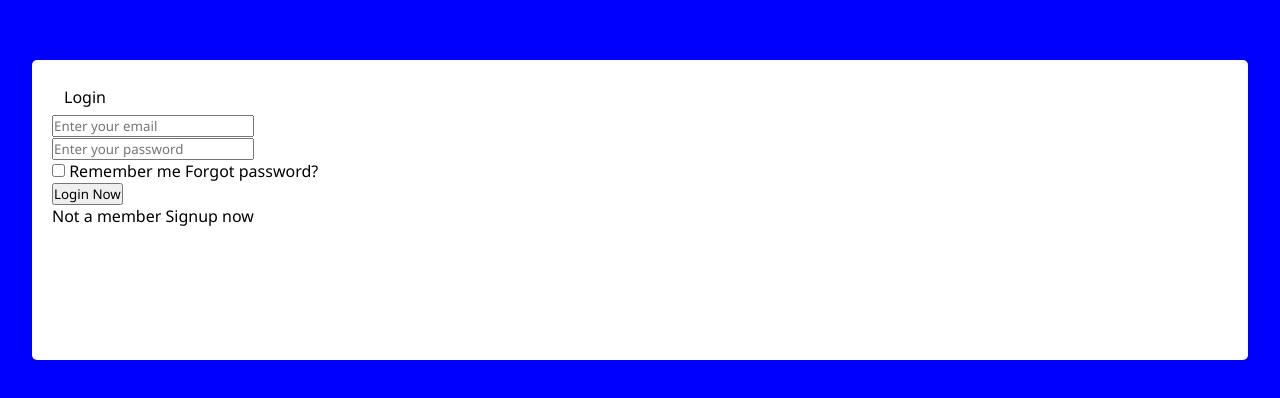
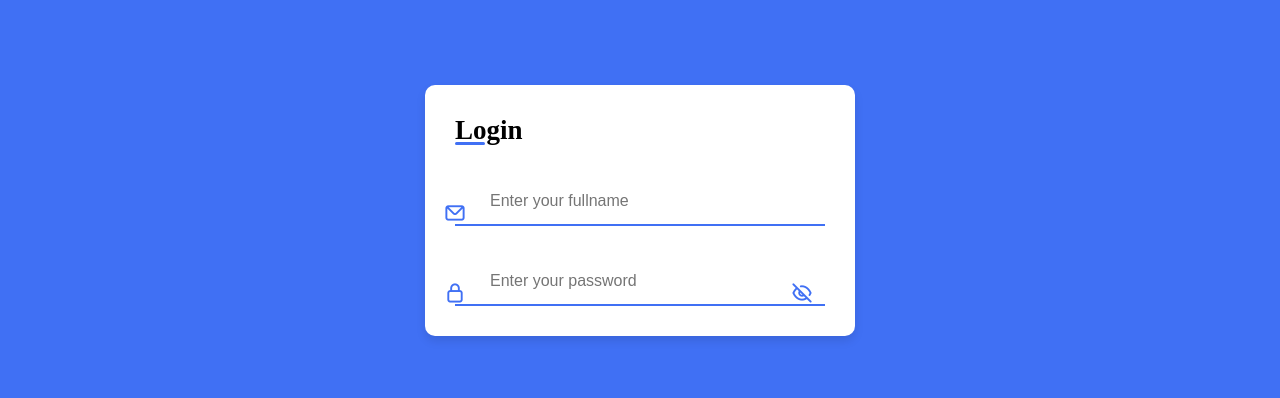
Before and after one commit to haeguy/WORKSPACE, a plain HTML site: page login-form/index.html in a window 1280 px wide. Shown: the part 190-588 px from the top of the page. Drawn offline with nearby package versions, Linux system fonts and the light colour scheme.

Commit message:
second commit for login-form

```diff
--- a/login-form/index.css
+++ b/login-form/index.css
@@ -1,36 +1,77 @@
+@import url('https://fonts.googleapis.com/css2?family=Poppins:ital,wght@0,300;0,400;0,600;0,700;1,500&display=swap');
 *{
-    margin:0;
-    padding: 0;
-    box-sizing:border-box;
-    font-family: 'Segoe UI', Tahoma, Geneva, Verdana, sans-serif;
+    margin: 0;
+    padding:0;
+    box-sizing: border-box;
+    font-family:'poppins' sans serif;
 }
 body{
-    background-color:blue;
-    display: flex;
+    height:100vh;
+    display:flex;
     align-items: center;
-    justify-content:center;
-    height: 100vh;
+    justify-content: center;
+    background-color:#4070f4
+    /* background-color:#000; */
 }
 .container{
-    background-color: #fff;
-    width:95%;
-    border-radius: 5px;
-    padding: 20px 20px;
-    height:300px;
+    background-color:#fff;
+    position:relative;
+    max-width:430px;
+    width:100%;
+    border-radius:10px;
+    box-shadow:0 5px 10px rgba(0,0,0,0.1);
 }
-.form{
-    /* background: gold; */
-    padding:6px 12px;
-    width: 100%;
+.container .form{
+  padding:30px;
 }
-.registration{
-    color: #fff;
-    font-weight: bold;
+.container .form .title{
+    font-size:27px;
+    font-weight:600;
     position:relative;
-    right:12px;
-    font-size: 25px;
 }
-
-.input{
-    border-top:2px solidtransparent;
+.form .title::before{
+    content:'';
+    position:absolute;
+    left:0;
+    bottom:0;
+    height:3px;
+    width:30px;
+    background-color:#4070f4;
+    border-radius:25px;
 }
+.form .input-field{
+    position:relative;
+    height:50px;
+    width:100%;
+    margin-top:30px;
+}
+.input-field input{
+    position:absolute;
+    height:100%;
+    width:100%;
+    padding:0 35px;
+    border: none;
+    outline:none;
+    border-bottom:2px solid #ccc;
+    border-top:2px solid transparent;
+    font-size:16px;
+}
+.input-field input:is(:focus, :valid){
+  border-bottom-color:#4070f4;
+}
+.input-field i{
+    position:absolute;
+    top: 50%;
+    transform:translate(-50%);
+    color:#999;
+    font-size:23px;
+}
+.input-field input:is(:focus, :valid) ~ i{
+    color:#4070f4;
+  }
+.input-field i.icon{
+  left:0;
+}
+.input-field i.showHidePw{
+  right:0;
+}
--- a/login-form/index.html
+++ b/login-form/index.html
@@ -4,7 +4,8 @@
     <meta charset="UTF-8">
     <meta http-equiv="X-UA-Compatible" content="IE=edge">
     <meta name="viewport" content="width=device-width, initial-scale=1.0">
-    <title>Login & Registration Form</title>
+    <title>Login and Registration Form</title>
+    <link rel="stylesheet" href="https://unicons.iconscout.com/release/v4.0.0/css/line.css">
     <link rel="stylesheet" href="index.css">
 </head>
 <body>
@@ -12,33 +13,17 @@
         <div class="forms">
             <div class="form login">
                 <span class="title">Login</span>
-
-            </div>
-            <form action="#">
-                <div class="input-field">
-                    <label for="">
-                        <input type="text" placeholder="Enter your email">
-                    </label>
-                </div>
-                <div class="input-parent">
-                    <label for="">
-                        <input type="text" placeholder="Enter your password">
-                    </label>
-                </div>
-            </form>
-        </div>
-        <div class="remember-me-parent">
-            <input type="checkbox" name="Remember-me"  value="Remember-me" id="">
-            <span>Remember me</span>
-            <span>Forgot password?</span>
-        </div>
-        <div class="login-parent">
-            <input type="button" value="Login Now">
-        </div>
-        <div class="not-a-member-parent">
-            <div class="not-a-member">
-                <span>Not a member</span>
-                <span>Signup now</span>
+                <form action="#">
+                    <div class="input-field">
+                        <input type="text" placeholder="Enter your fullname">
+                        <i class="uil uil-envelope icon"></i>
+                    </div>
+                    <div class="input-field">
+                        <input type="text"placeholder="Enter your password">
+                        <i class="uil uil-lock icon"></i>
+                        <i class="uil uil-eye-slash showHidePw"></i>
+                    </div>
+                </form>
             </div>
         </div>
     </div>
```
